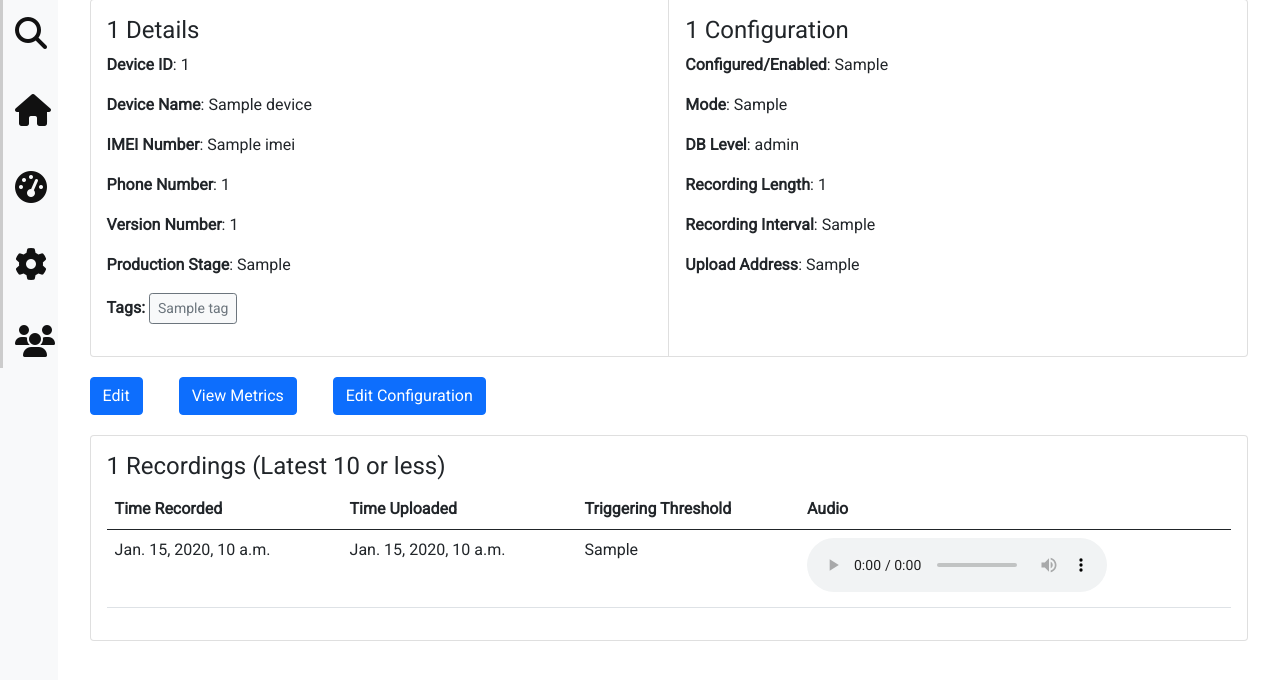
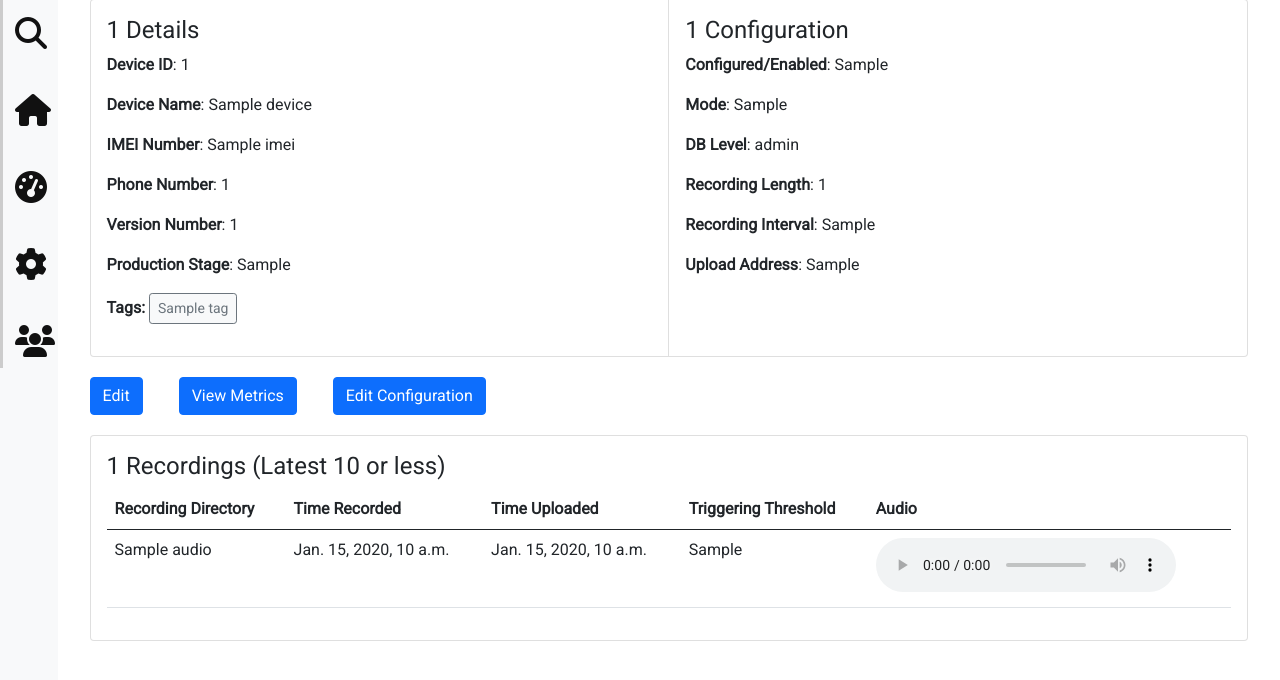
Before and after one commit to SunbirdAI/noise-sensors-monitoring, a Django app: template templates/devices/device_detail.html in a window 1280 px wide. Shown: the part 81-761 px from the top of the page. Run offline with Django 3.2, Linux system fonts and the light colour scheme; the template is opened without the code that fills it: most values are stand-ins (such as "Sample title", 1, 10 or a date in 2020); some libraries are stand-ins or nearby versions.

Commit message:
Add recording directory to recording list table

```diff
--- a/templates/devices/device_detail.html
+++ b/templates/devices/device_detail.html
@@ -48,6 +48,7 @@
                     <table class="table table-hover">
                         <thead>
                         <tr>
+                            <th scope="col">Recording Directory</th>
                             <th scope="col">Time Recorded</th>
                             <th scope="col">Time Uploaded</th>
                             <th scope="col">Triggering Threshold</th>
@@ -57,6 +58,7 @@
                         <tbody>
                         {% for recording in device.get_recordings %}
                             <tr>
+                                <td>{{ recording.audio }}</td>
                                 <td>
                                     {{ recording.time_recorded }}
                                 </td>
```
